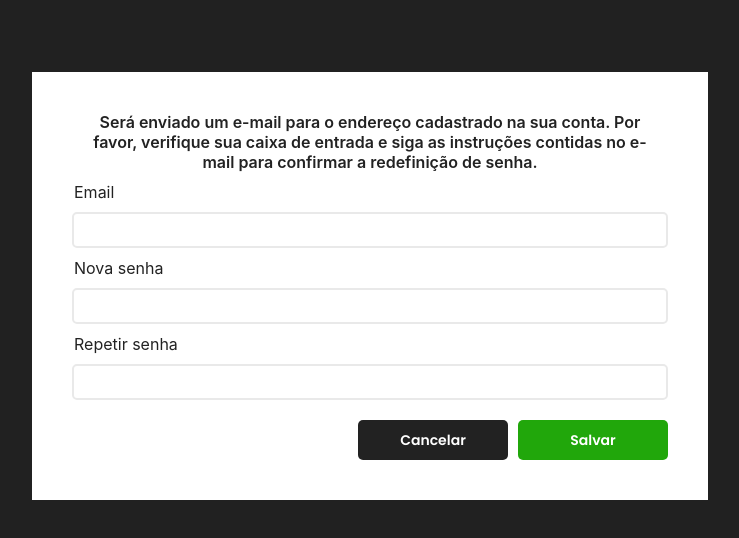
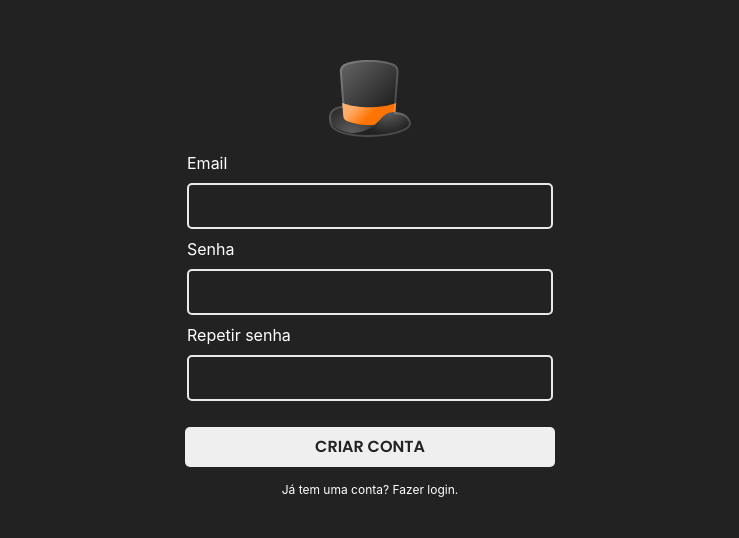
Before and after one commit to RenanTCastro/cartola-criador-ligas-frontend, a React (Create React App) app: page / in a window 1280 px wide. Shown: the part 114-652 px from the top of the page, without its empty margins (270-1009 px from the left). Built offline with nearby package versions, Linux system fonts and the light colour scheme.

Commit message:
página de cadastro criada

```diff
--- a/src/App.js
+++ b/src/App.js
@@ -1,14 +1,14 @@
 import "./App.css";
 
-import { EditarLiga } from "./pages/EditarLiga/EditarLiga";
-import { VisualizarLiga } from "./pages/VisualizarLiga/VisualizarLiga";
-import { Login } from "./pages/Login/Login";
-
+// import { EditarLiga } from "./pages/EditarLiga/EditarLiga";
+// import { VisualizarLiga } from "./pages/VisualizarLiga/VisualizarLiga";
+// import { Login } from "./pages/Login/Login";
+import { Cadastro } from "./pages/Cadastro/Cadastro";
 function App() {
   return (
     <div className="App">
       <header className="App-header">
-        <Login />
+        <Cadastro />
       </header>
     </div>
   );
--- /dev/null
+++ b/src/pages/Cadastro/Cadastro.css
@@ -0,0 +1,50 @@
+ /* Page CSS */
+
+ .cadastro--text{
+    font-weight: 400;
+    font-size: 16px;
+    margin: 10px 2px;
+    color: white;
+    text-align: left;
+}
+
+.cadastro--input{
+    width: 350px;
+    border: 2px solid #E9E9E9;
+    background-color: transparent;
+    color: white;
+    border-radius: 5px;
+    outline: none;
+    height: 40px;
+
+    font-family: 'Poppins';
+    font-weight: 400;
+    font-size: 14px;
+    padding-left: 10px;
+}
+
+.cadastro--text-link{
+    text-decoration: none;
+    color: white;
+    cursor: pointer;
+}
+
+.cadastro--button{
+    width: 370px;
+    height: 40px;
+    border: none;
+    border-radius: 5px;
+    outline: none;
+    cursor: pointer;
+
+    color: #222222;
+    font-family: 'Poppins';
+    font-weight: 600;
+    font-size: 16px;
+}
+
+.cadastro--text-register{
+    font-weight: 400;
+    font-size: 12px;
+    line-height: 22px;
+}
--- /dev/null
+++ b/src/pages/Cadastro/Cadastro.jsx
@@ -0,0 +1,30 @@
+import React from 'react';
+
+import Logo from '../../images/logo.svg';
+
+import "./Cadastro.css";
+
+export function Cadastro(){
+    return(
+        <div>
+            <img src={Logo} alt="Logo"/>
+
+            <p className='cadastro--text'>Email</p>
+            <input className='cadastro--input' type="email"/>
+
+            <p className='cadastro--text'>Senha</p>
+            <input className='cadastro--input' type="password"/>
+
+            <p className='cadastro--text'>Repetir senha</p>
+            <input className='cadastro--input' type="password"/>
+
+            <p></p>
+
+            <button className='cadastro--button'>CRIAR CONTA</button>
+
+            <p className='cadastro--text-register'>Já tem uma conta?
+                <a href='http://localhost:3000/' className='cadastro--text-link'> Fazer login.</a>
+            </p>
+        </div>
+    );
+}
```
